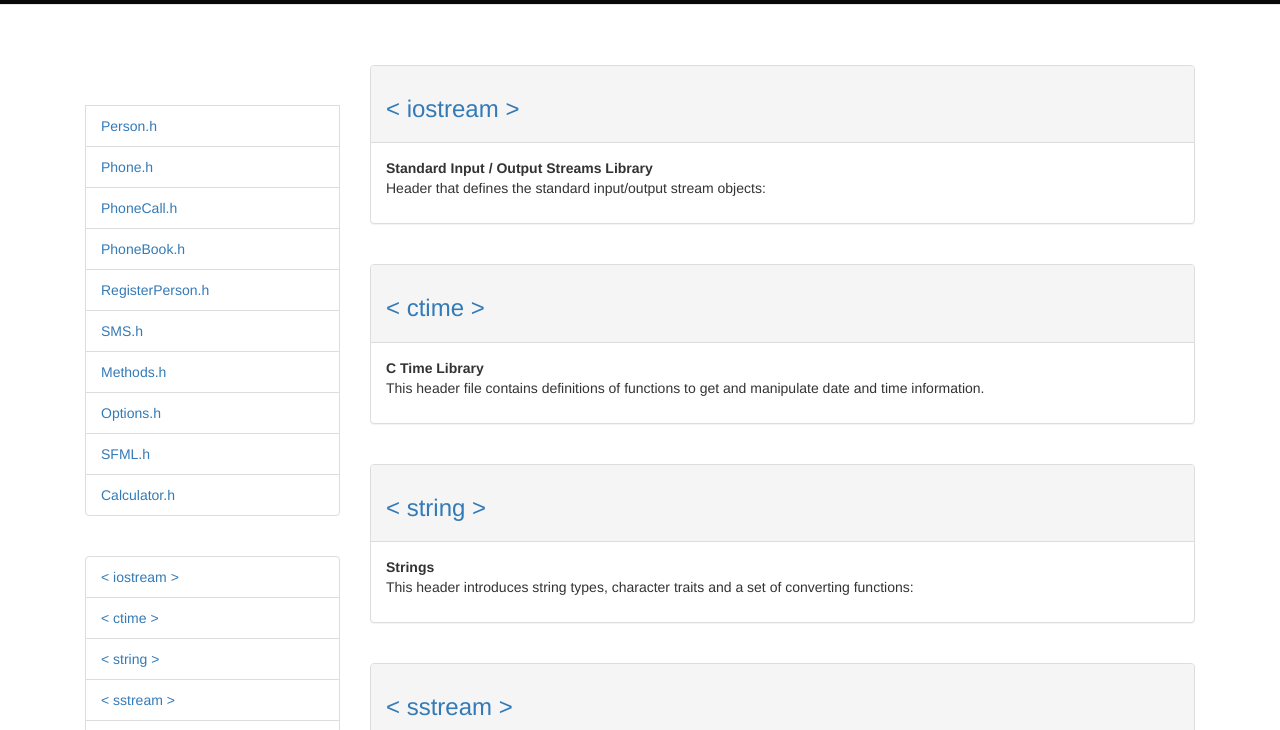
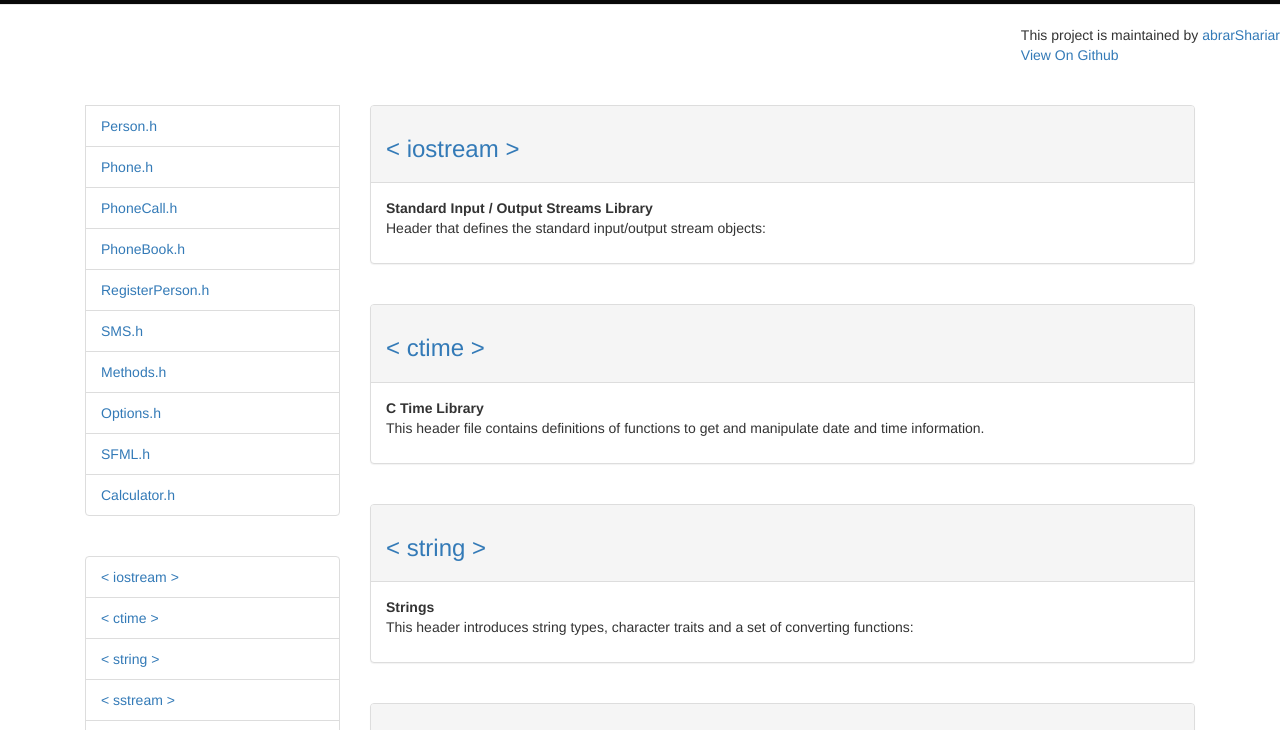
Before and after one commit to abrarShariar/cpp_phone_documentation, a plain HTML site: page headerFunctions.html in a window 1280 px wide. Shown: the part 45-775 px from the top of the page. Drawn offline with Linux system fonts and the light colour scheme.

Commit message:
Update headerFunctions.html

```diff
--- a/headerFunctions.html
+++ b/headerFunctions.html
@@ -31,6 +31,12 @@
       	</div>
 
 </nav>
+
+<div style="float: right;">
+  This project is maintained by <a href="https://github.com/abrarShariar">abrarShariar</a><br>
+  <a href="https://github.com/abrarShariar/Cpp-Phone">View On Github</a>
+  <br>
+  </div>
 
 	<!-- main body -->
 	<div class="container">
```
